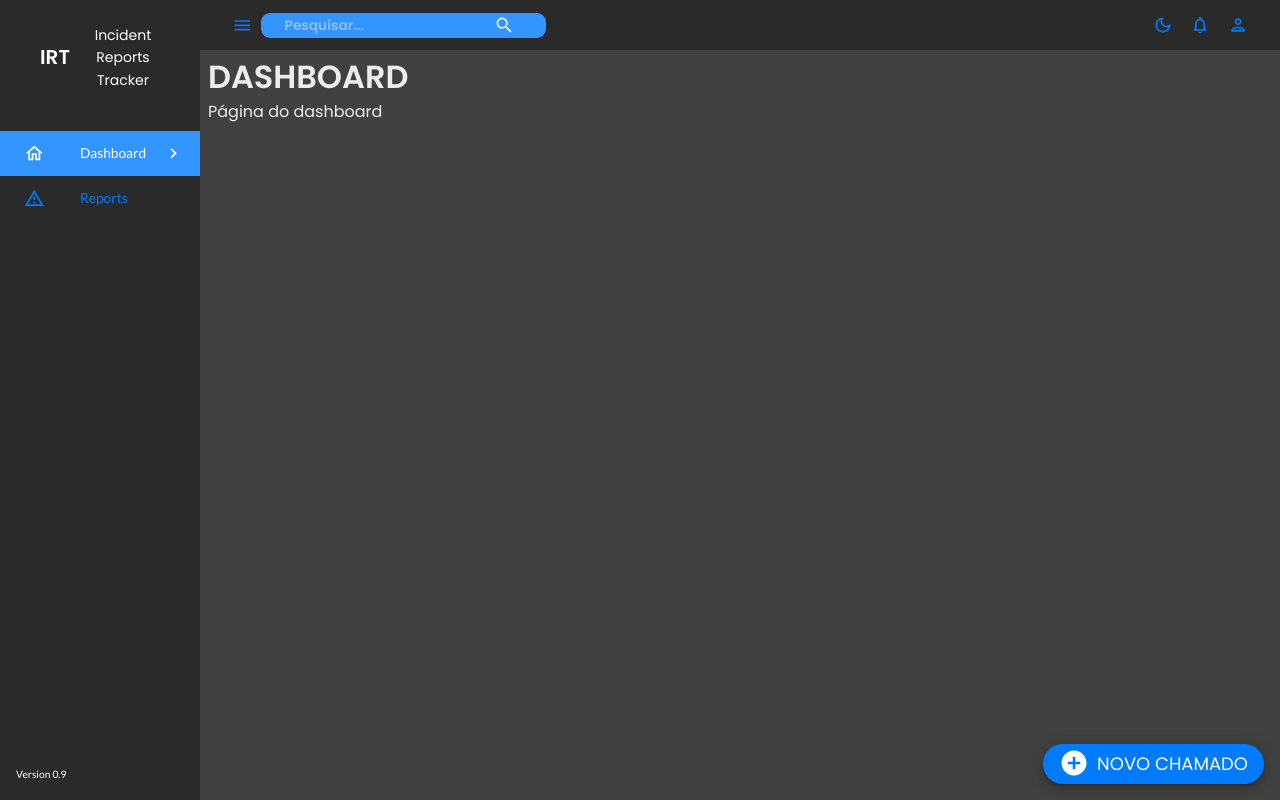
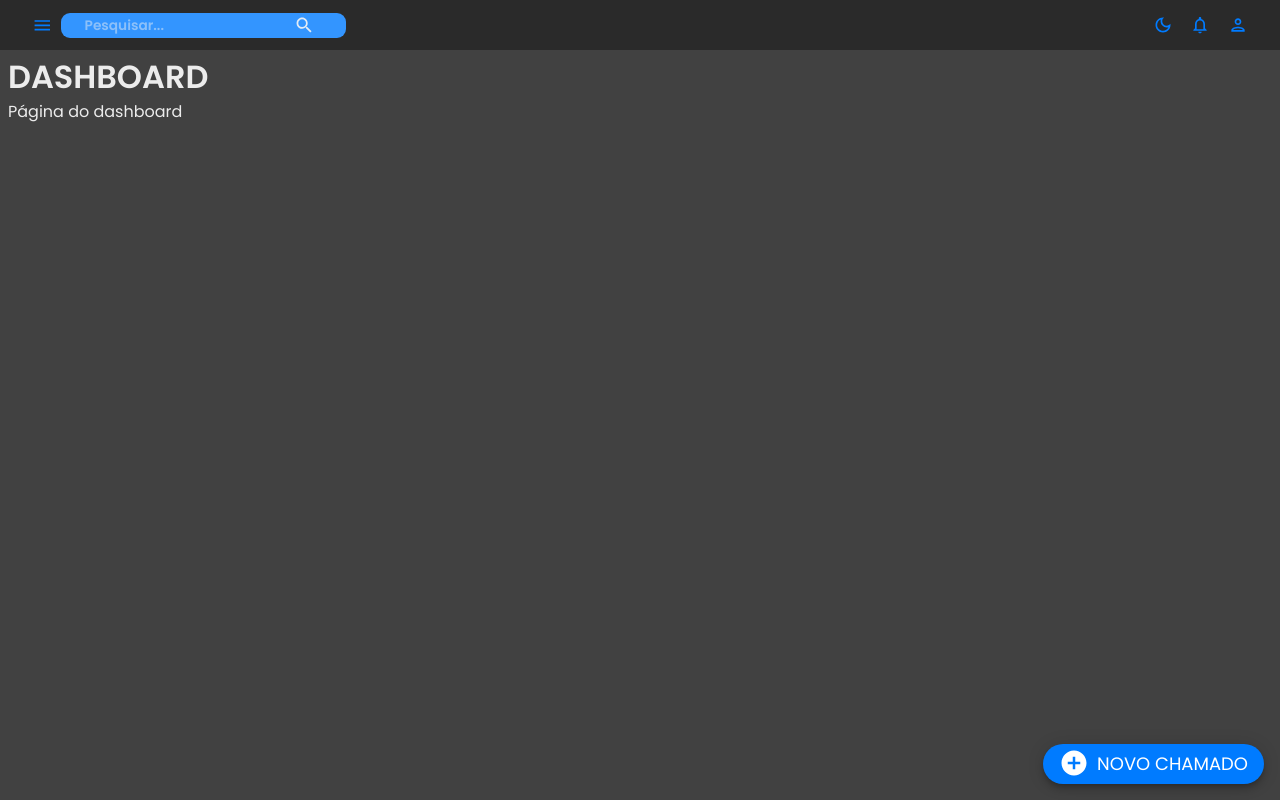
Before and after one commit to frederycksales/react-reports, a React (Create React App) app: page /dashboard in a window 1280 px wide. Built offline with nearby package versions, Linux system fonts and the light colour scheme.

Commit message:
Tentativas de ajustar transição da sidebar

```diff
--- a/src/App.js
+++ b/src/App.js
@@ -11,6 +11,7 @@ import Reports from "./pages/reports";
 function App() {
   const mode = useSelector((state) => state.global.mode);
   const theme = useMemo(() => createTheme(themeSettings(mode)), [mode]);
+
   return (
     <div className="app">
       <BrowserRouter>
--- a/src/components/Navbar.jsx
+++ b/src/components/Navbar.jsx
@@ -4,7 +4,6 @@ import {
   DarkModeOutlined,
   Menu as MenuIcon,
   Search,
-  SettingsOutlined,
   NotificationsNoneOutlined,
   PersonOutlined,
 } from "@mui/icons-material";
@@ -13,9 +12,6 @@ import { useDispatch } from "react-redux";
 import { setMode } from "../state";
 import {
   AppBar,
-  Button,
-  Box,
-  Typography,
   IconButton,
   InputBase,
   Toolbar,
--- a/src/components/NewReportForm.jsx
+++ b/src/components/NewReportForm.jsx
@@ -4,7 +4,7 @@ import { TextField, Button, Box } from '@mui/material';
 import Header from "../components/Header";
 
 const NewReportForm = ({ onSubmit: externalOnSubmit }) => {
-    const { register, handleSubmit, formState: { errors, reset } } = useForm();
+    const { register, handleSubmit, formState: { errors } } = useForm();
 
     const handleFormSubmit = (data) => {
         console.log(data);
@@ -34,16 +34,9 @@ const NewReportForm = ({ onSubmit: externalOnSubmit }) => {
                     helperText={errors.protocolNumber?.message}
                 />
             </Box>
-
-
             <Box my={2} mx={2}>
                 <Button variant="contained" color="primary" type="submit">
                     Submit
-                </Button>
-            </Box>
-            <Box my={2} mx={2}>
-                <Button variant="contained" color="secondary" onClick={() => reset()}>
-                    Clean
                 </Button>
             </Box>
         </form>
--- a/src/components/Sidebar.jsx
+++ b/src/components/Sidebar.jsx
@@ -9,8 +9,7 @@ import {
   ListItemIcon,
   ListItemText,
   Typography,
-  useTheme,
-  Slide,
+  useTheme
 } from "@mui/material";
 import {
   HomeOutlined,
@@ -47,8 +46,8 @@ const Sidebar = ({
   useEffect(() => {
     setActive(pathname.substring(1));
   }, [pathname]);
+  return (
 
-  return (
     <Box component="nav" >
       {isSidebarOpen && (
         <Drawer
@@ -61,12 +60,13 @@ const Sidebar = ({
             "& .MuiDrawer-paper": {
               color: theme.palette.secondary.contrastText,
               backgroundColor: theme.palette.secondary.main,
-              boxSixing: "border-box",
+              boxSizing: "border-box",
               borderWidth: isNonMobile ? 0 : "2px",
               width: drawerWidth,
             },
           }}
         >
+
           <Box width="100%">
             <Box m="1.5rem 2rem 2rem 2.5rem">
               <FlexBetween color={theme.palette.secondary.contrastText}>
@@ -87,7 +87,7 @@ const Sidebar = ({
             </Box>
 
             <List>
-              {navItems.map(({ text, icon, children }) => {
+              {navItems.map(({ text, icon }) => {
 
                 if (!icon) {
                   return (
@@ -154,6 +154,7 @@ const Sidebar = ({
               <Typography variant="caption">Version 0.9</Typography>
             </Box>
           </Box>
+
         </Drawer>
       )}
     </Box>
--- a/src/pages/layout/index.jsx
+++ b/src/pages/layout/index.jsx
@@ -1,4 +1,4 @@
-import React, { useState } from "react";
+import React, { useState, useEffect } from "react";
 import { Box, useMediaQuery } from "@mui/material";
 import { Outlet } from "react-router";
 import Navbar from "../../components/Navbar";
@@ -7,15 +7,17 @@ import NewReportButton from "../../components/NewReportButton";
 
 const Layout = () => {
   const isNonMobile = useMediaQuery("(min-width: 600px)");
-  const [isSidebarOpen, setIsSidebarOpen] = useState(true);
+  const [isSidebarOpen, setIsSidebarOpen] = useState(false);
 
   return <Box display={isNonMobile ? "flex" : "block"} width="100%" height="100%">
+
     <Sidebar
       isNonMobile={isNonMobile}
       drawerWidth="200px"
       isSidebarOpen={isSidebarOpen}
       setIsSidebarOpen={setIsSidebarOpen}
     />
+
     <Box flexGrow={1}>
       <Navbar
         isSidebarOpen={isSidebarOpen}
```
